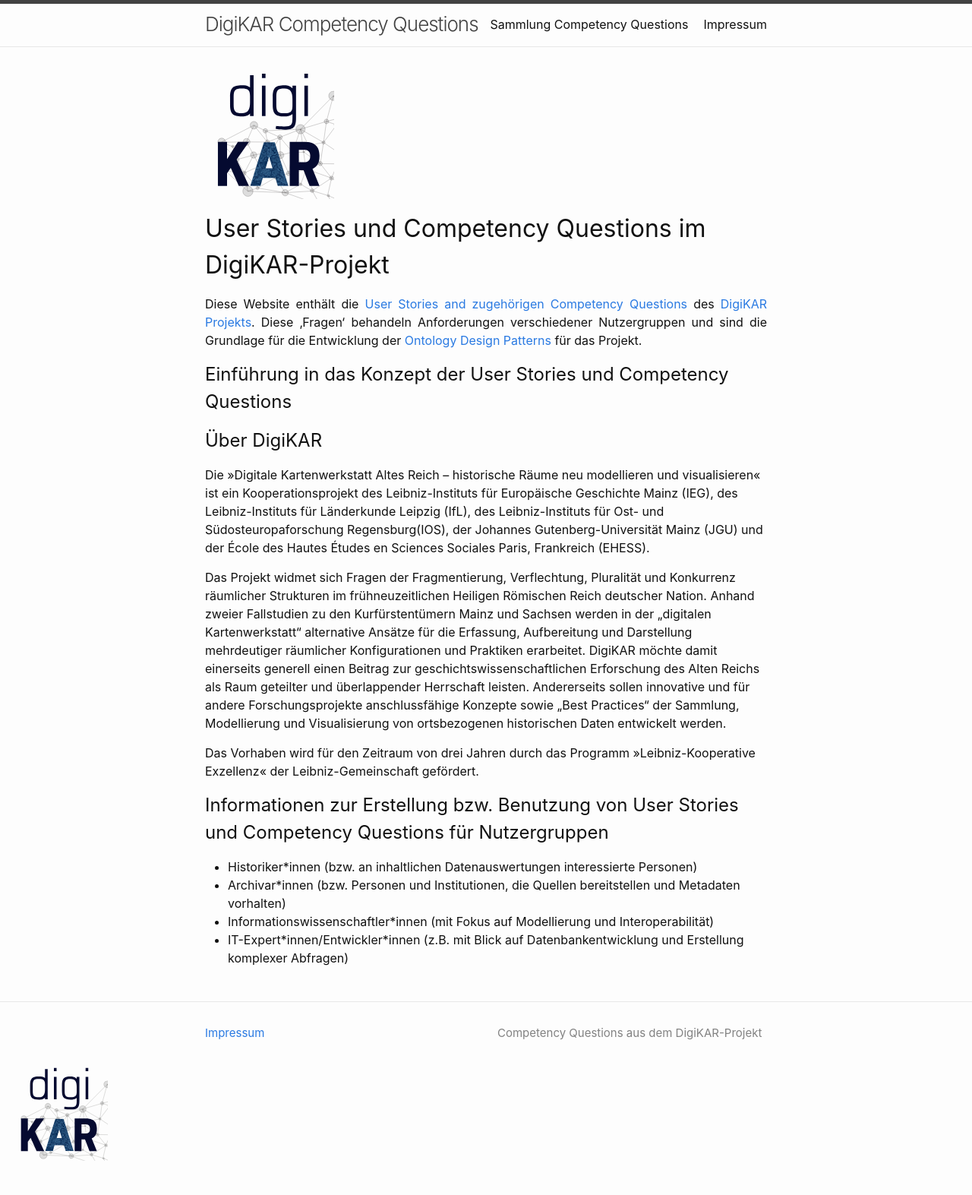
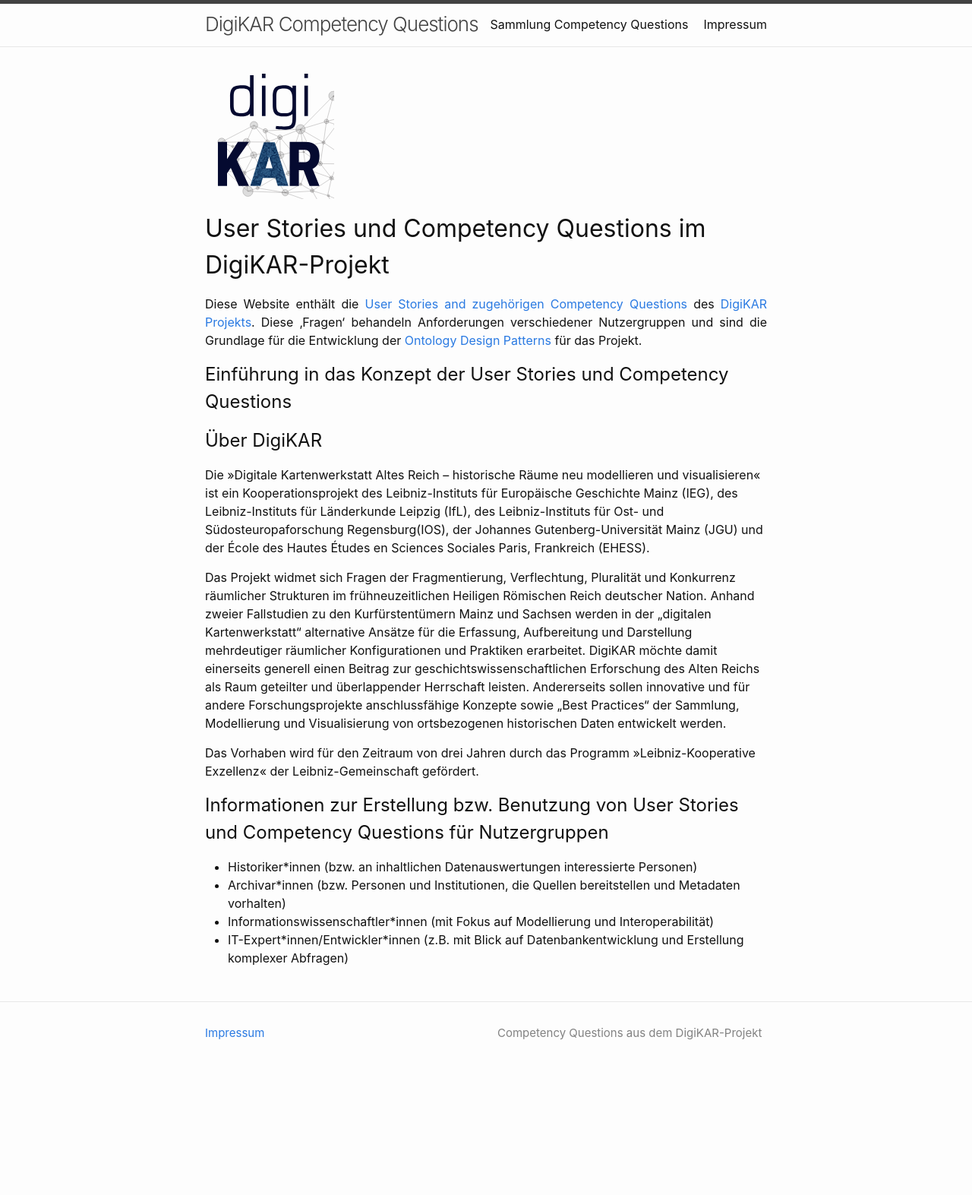
Before and after one commit to ieg-dhr/DigiKAR-Competency-Questions, a Jekyll site: the page built from index.md, in a window 1280 px wide. Shown: the whole page at 76% size. Built offline with Jekyll 4.4.1, drawn with Linux system fonts in a browser that asks for light colours; our own code applies the rules of GitHub Pages for plain Markdown files; after the commit the page ends 1432 px from its top, so only the background shows below that.

Commit message:
Update footer.html

```diff
--- a/_includes/footer.html
+++ b/_includes/footer.html
@@ -34,12 +34,6 @@
       </div>
     </div>
 
-     </div>
-     <div class="footer-col">
-      <a href="https://digikar.eu/"><img src="img/DigiKAR_Logo_020921.svg" width="10%" alt="DigiKAR-Logo" class="centerImage"></a>
-    </div>
-    </div>
-
     <div class="social-links">
       {%- include social.html -%}
     </div>
```
